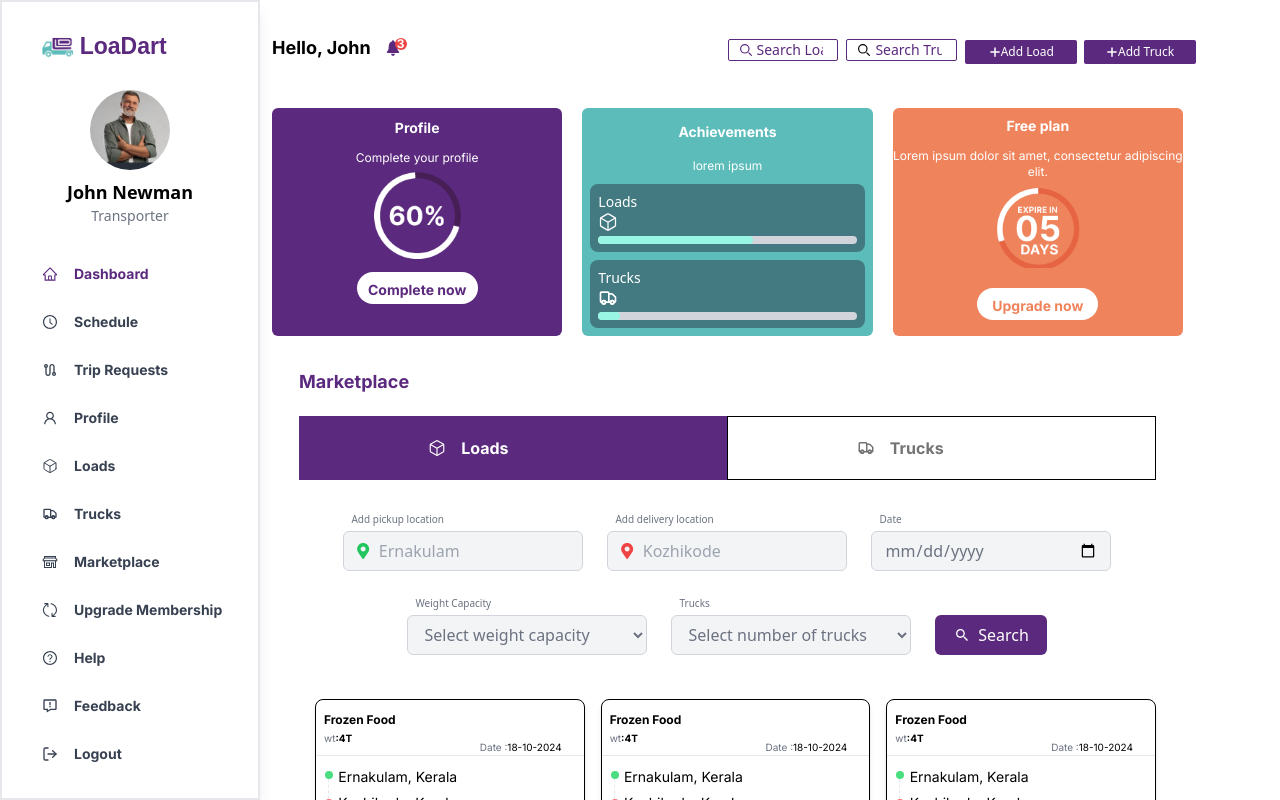
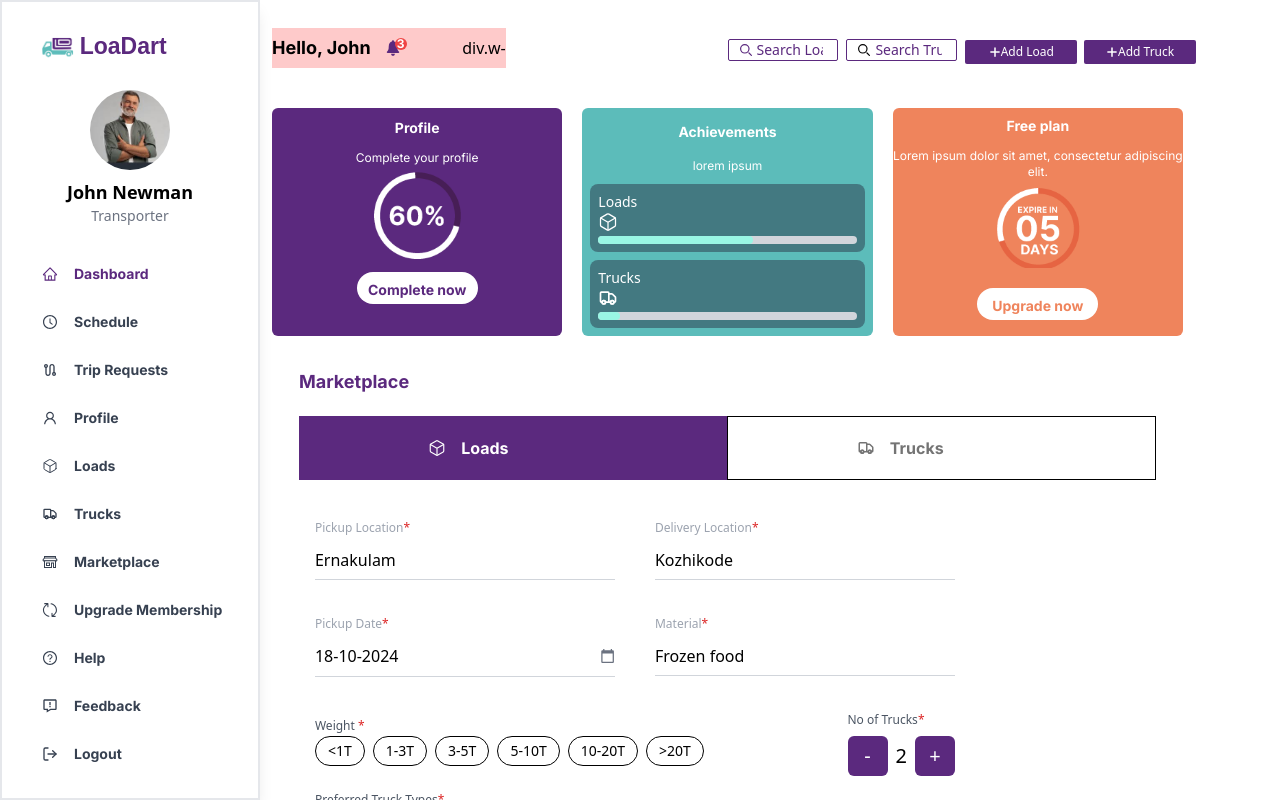
Before and after one commit to nihalmohd/LoaDart, a React (Vite) app: page /Transpoter/Dashboard in a window 1280 px wide. Shown: the top 800 px of the page. Built offline with nearby package versions, Linux system fonts and the light colour scheme.

Commit message:
market place design changed

```diff
--- a/src/assets/components/Transpoter/Dashboard/Topbuttons.jsx
+++ b/src/assets/components/Transpoter/Dashboard/Topbuttons.jsx
@@ -8,8 +8,9 @@ const Topbuttons = () => {
     <div>
      <div className="md:w-11/12 h-auto  ">
     <div className="w-full md:h-24 flex justify-between items-center">
-      <div className="md:w-3/12 h-10  flex justify-start items-center ml-3 ">
+      <div className="w-full md:w-3/12 h-10  flex justify-between items-center ml-3 bg-red-200 ">
         <h1 className='flex justify-center items-center text-lg font-inter font-semibold'>Hello, John <span className='ml-3 text-[#5B297E] text-xl flex relative'> <IoIosNotifications /> <div className="w-3 h-3 bg-red-500 rounded-full ml-3 absolute text-white text-xs text-center flex justify-center items-center">3</div></span></h1>
+           div.w-
       </div>
             <div className="w-6/12 h-10 hidden md:grid grid-cols-4 gap-2 pt-3 ">
                 <div className="w-full h-5  flex justify-center items-center ">
--- a/src/assets/components/Transpoter/Marketplace/Loads/MarketPlaceLoads.jsx
+++ b/src/assets/components/Transpoter/Marketplace/Loads/MarketPlaceLoads.jsx
@@ -1,81 +1,121 @@
-import React from 'react'
+import React, { useState } from 'react'
 
 import { FaMapMarkerAlt } from "react-icons/fa";
 import { MdCalendarToday } from "react-icons/md";
 import { IoMdSearch } from "react-icons/io";
 
 const MarketPlaceLoads = () => {
+    const [numTrucks, setNumTrucks] = useState(2);
+    const handleTruckChange = (value) => {
+      setNumTrucks((prev) => Math.max(1, prev + value));
+    };
   return (
     <div>
-          <div className="w-full flex items-center justify-center gap-6 p-2 flex-wrap ">
-              <div className="flex flex-col">
-                  <label className="text-[10px] text-gray-500 mb-1 ml-2">Add pickup location</label>
-                  <div className="flex items-center gap-2 w-60 h-10 bg-gray-100 border border-gray-300 rounded-md px-3">
-                      <FaMapMarkerAlt className="text-green-500" />
+          <div className="w-full max-w-2xl p-4 space-y-4">
+              <div className="w-full h-20 grid grid-cols-2 gap-10">
+
+                  <div className=" flex flex-col">
+                      <label className="text-xs font-medium text-gray-400 mb-1">Pickup Location<span className='text-red-600'>*</span></label>
                       <input
                           type="text"
                           placeholder="Ernakulam"
-                          className="w-full bg-gray-100 outline-none"
+                          className="w-full h-10 border-b border-gray-300 outline-none placeholder:text-black"
+                      />
+                  </div>
+
+                  {/* Delivery Location */}
+                  <div className="flex flex-col">
+                      <label className="text-xs font-medium text-gray-400 mb-1">Delivery Location<span className='text-red-600'>*</span></label>
+                      <input
+                          type="text"
+                          placeholder="Kozhikode"
+                          className="w-full h-10 border-b border-gray-300 outline-none placeholder:text-black"
+                      />
+                  </div>
+              </div>
+              <div className="w-full h-20 grid grid-cols-2 gap-10">
+
+                  {/* Pickup Location */}
+
+                  <div className="w-full flex flex-col">
+                      <label className="text-xs font-medium text-gray-400 mb-1">Pickup Date<span className='text-red-600'>*</span></label>
+                      <div className="flex items-center border-b border-gray-300">
+                          <input
+                              type="text"
+                              placeholder="18-10-2024"
+                              className="w-full h-10 outline-none placeholder:text-black"
+                          />
+                          <MdCalendarToday className="text-gray-500" />
+                      </div>
+                  </div>
+
+                  {/* Material */}
+                  <div className="w-full flex flex-col">
+                      <label className="text-xs font-medium text-gray-400 mb-1">Material<span className='text-red-600'>*</span></label>
+                      <input
+                          type="text"
+                          placeholder="Frozen food"
+                          className="w-full h-10 border-b border-gray-300 outline-none placeholder:text-black"
                       />
                   </div>
               </div>
 
+              {/* Weight */}
+              {/* Pickup Date */}
+              <div className="md:flex justify-between ">
 
-              <div className="flex flex-col">
-                  <label className="text-[10px] text-gray-500 mb-1 ml-2">Add delivery location</label>
-                  <div className="flex items-center gap-2 w-60 h-10 bg-gray-100 border border-gray-300 rounded-md px-3">
-                      <FaMapMarkerAlt className="text-red-500" />
-                      <input
-                          type="text"
-                          placeholder="Kozhikode"
-                          className="w-full bg-gray-100 outline-none"
-                      />
+                  <div className="w-full h-full ">
+                      <label className="text-xs font-medium text-gray-600 ">Weight <span className='text-red-600'>*</span></label>
+                      <div className="flex gap-2">
+                          {["<1T", "1-3T", "3-5T", "5-10T", "10-20T", ">20T"].map((weight, index) => (
+                              <button
+                                  key={index}
+                                  className="px-3 py-1 border  border-black text-black rounded-full text-sm hover:bg-[#5B297E] hover:text-white transition"
+                              >
+                                  {weight}
+                              </button>
+                          ))}
+                      </div>
+                  </div>
+                  <div className="flex flex-col mt-5 md:mt-0">
+                      <label className="text-xs font-medium text-gray-600 mb-2">No of Trucks<span className='text-red-600'>*</span></label>
+                      <div className="flex items-center gap-2">
+                          <button
+                              onClick={() => handleTruckChange(-1)}
+                              className="w-10 h-10 bg-[#5B297E] text-white rounded-md flex items-center justify-center text-xl"
+                          >
+                              -
+                          </button>
+                          <span className="text-xl">{numTrucks}</span>
+                          <button
+                              onClick={() => handleTruckChange(1)}
+                              className="w-10 h-10 bg-[#5B297E] text-white rounded-md flex items-center justify-center text-xl"
+                          >
+                              +
+                          </button>
+                      </div>
                   </div>
               </div>
 
+              {/* Number of Trucks */}
 
+              {/* Preferred Trucks */}
               <div className="flex flex-col">
-                  <label className="text-[10px] text-gray-500 mb-1 ml-2">Date</label>
-                  <div className="flex items-center gap-2 w-60 h-10 bg-gray-100 border border-gray-300 rounded-md px-3 text-gray-500">
-                      <input
-                          type="date"
-                          placeholder="14-10-2024 - 16-10-2024"
-                          className="w-full bg-gray-100 outline-none"
-                      />
-                      {/* <MdCalendarToday className="text-gray-500" /> */}
-                  </div>
-              </div>
-
-
-              <div className="flex flex-col">
-                  <label className="text-[10px] text-gray-500 mb-1 ml-2">Weight Capacity</label>
-                  <select className="w-60 h-10 bg-gray-100 border border-gray-300 rounded-md px-3 outline-none text-gray-500">
-                      <option value="">Select weight capacity</option>
-                      <option value="500kg">500 kg</option>
-                      <option value="1000kg">1000 kg</option>
-                      <option value="1500kg">1500 kg</option>
-                      <option value="2000kg">2000 kg</option>
-                  </select>
-              </div>
-
-
-              <div className="flex flex-col">
-                  <label className="text-[10px] text-gray-500 mb-1 ml-2">Trucks</label>
-                  <select className="w-60 h-10 bg-gray-100 border border-gray-300 rounded-md px-3 outline-none text-gray-500">
-                      <option value="">Select number of trucks</option>
-                      <option value="1">1 Truck</option>
-                      <option value="2">2 Trucks</option>
-                      <option value="3">3 Trucks</option>
-                      <option value="4">4 Trucks</option>
-                  </select>
-              </div>
-
-              <button className="w-28 h-10 bg-[#5B297E] text-white rounded-md flex items-center justify-center gap-2 mt-5">
-                  <span><IoMdSearch /></span>
-                  Search
-              </button>
-       </div>
-       <div className="w-full h-full  grid grid-cols-3 gap-4 relative pl-4 pt-2 mt-2 mb-10"  >
+        <label className="text-xs font-medium text-gray-600 mb-2">
+          Preferred Truck Types<span className="text-red-600">*</span>
+        </label>
+        <select className="w-full h-10 border-b border-gray-300  px-3 text-gray-700 focus:outline-none">
+          <option value="">Select a truck type</option>
+          <option value="Container">Container</option>
+          <option value="Trailer">Trailer</option>
+          <option value="Truck">Truck</option>
+          <option value="HYVA">HYVA</option>
+          <option value="LCV">LCV</option>
+          <option value="Tanker">Tanker</option>
+        </select>
+      </div>
+          </div>
+       <div className="w-full h-full  md:grid grid-cols-3 gap-4 relative pl-4 pt-2 mt-2 mb-10"  >
 
        <div className="w-full h-44 border border-black mt-5 rounded-lg shadow-md ">
          <div className="w-full h-14  border-b border-[##BC89E0] ">
```
